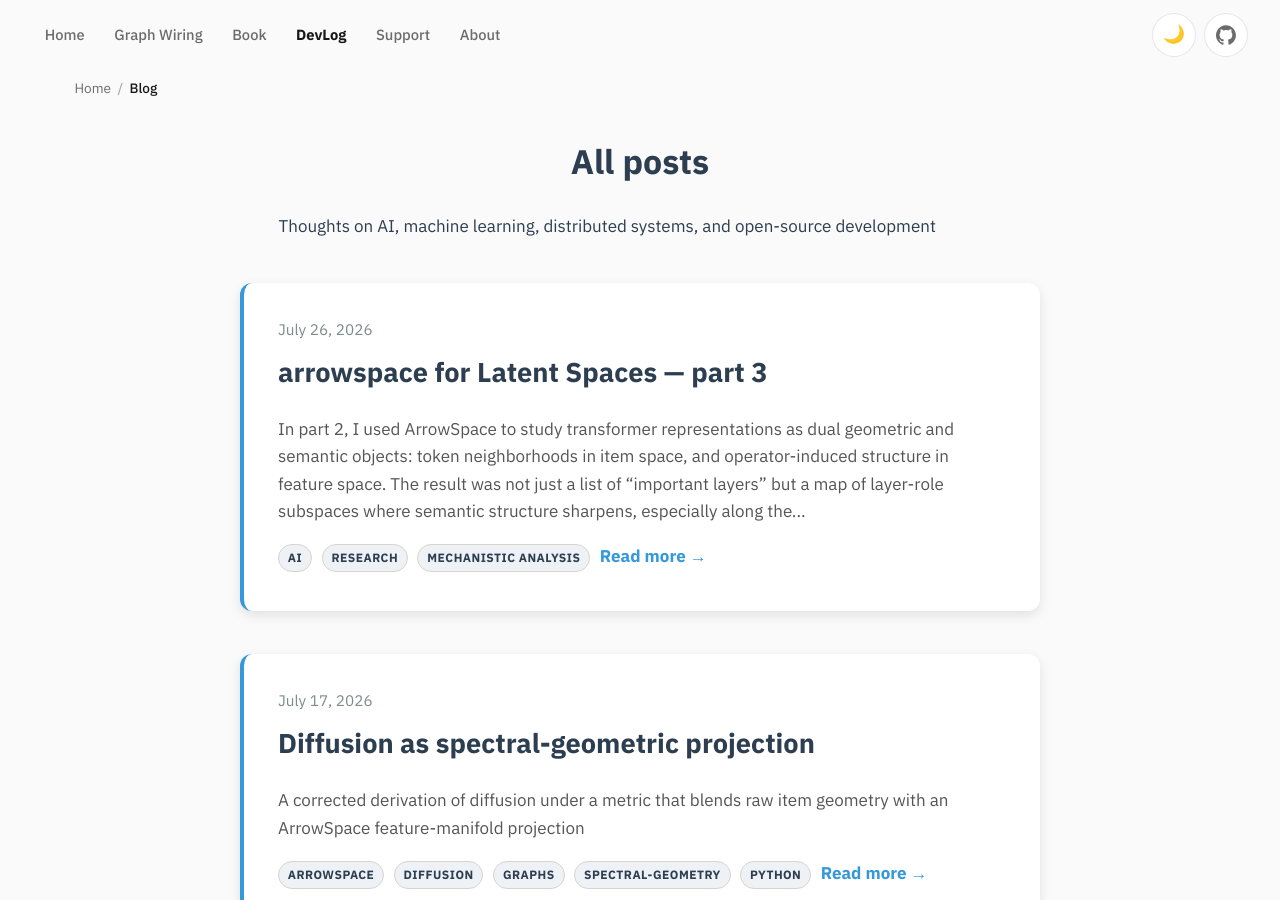
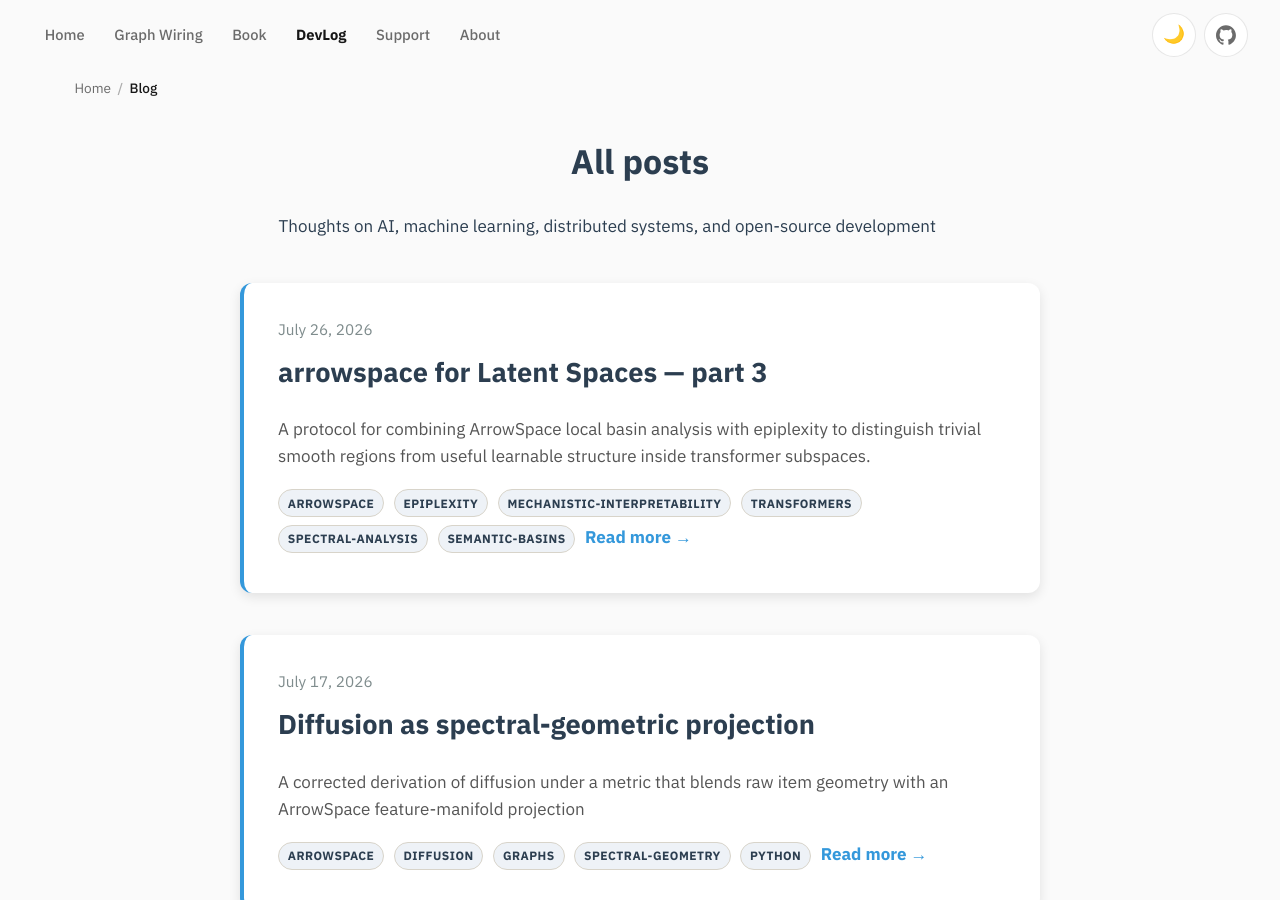
Before and after one commit to Mec-iS/staticwebpage, a Jekyll site: the page built from blog.md, in a window 1280 px wide and 900 px high. Built offline with Jekyll 4.4.1, drawn with Linux system fonts in a browser that asks for light colours; some of the changed lines change nothing that is shown.

Commit message:
fix post header

```diff
--- a/_posts/2026-07-28-022_arrowspace_basins_and_epiplexity_part_3.md
+++ b/_posts/2026-07-28-022_arrowspace_basins_and_epiplexity_part_3.md
@@ -1,19 +1,17 @@
 ---
-layout: post
 title: "arrowspace for Latent Spaces — part 3"
-subtitle: "Can epiplexity separate trivial basins from useful basins inside a subspace?"
+layout: blog_default
 date: 2026-07-26
-categories: [AI, Research, Mechanistic Analysis]
-tags: [arrowspace, epiplexity, mechanistic-interpretability, transformers, spectral-analysis, semantic-basins]
-description: "A protocol for combining ArrowSpace local basin analysis with epiplexity to distinguish trivial smooth regions from useful learnable structure inside transformer subspaces."
+permalink: /posts/2026-07-28-022_arrowspace_basins_and_epiplexity_part_3/
+categories: [arrowspace, epiplexity, mechanistic-interpretability, transformers, spectral-analysis, semantic-basins]
+excerpt: "A protocol for combining ArrowSpace local basin analysis with epiplexity to distinguish trivial smooth regions from useful learnable structure inside transformer subspaces."
 ---
 
-In [part 2](/posts/020_arrowspace_semantic_basins_part2/), I used ArrowSpace to study transformer
- representations as dual geometric and semantic objects: token neighborhoods in item space, and
- operator-induced structure in feature space. The result was not just a list of "important layers" but
- a map of layer-role subspaces where semantic structure sharpens, especially along the dual/readout
- side of the model. That analysis exposed something important and I am going to extend it here leveraging
- part of the theory defined in [Intelligence From Learnable Novelty](https://arxiv.org/pdf/2607.18433)
+# ArrowSpace for Latent Spaces — part 3
+
+A [companion notebook](https://github.com/tuned-org-uk/arrowspace-analysis/blob/main/notebooks/07_arrowspace_basins_epiplexity_typology.ipynb) is available.
+
+In [part 2](/posts/020_arrowspace_semantic_basins_part2/), I used ArrowSpace to study transformer representations as dual geometric and semantic objects: token neighborhoods in item space, and operator-induced structure in feature space. The result was not just a list of "important layers" but a map of layer-role subspaces where semantic structure sharpens, especially along the dual/readout side of the model. That analysis exposed something important and I am going to extend it here leveraging part of the theory defined in [Intelligence From Learnable Novelty](https://arxiv.org/pdf/2607.18433)
  pre-print paper.
 
 A low-energy basin is not automatically a useful basin. Some basins are smooth because they contain
```
